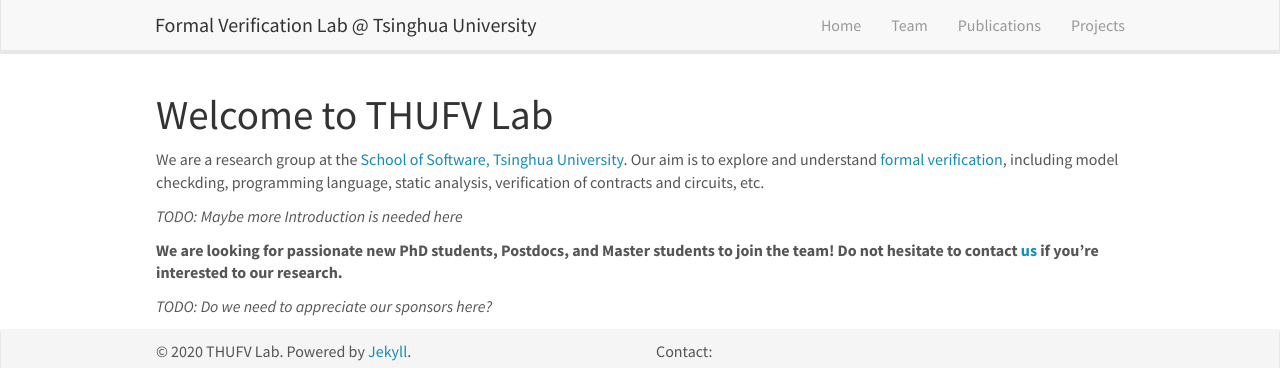
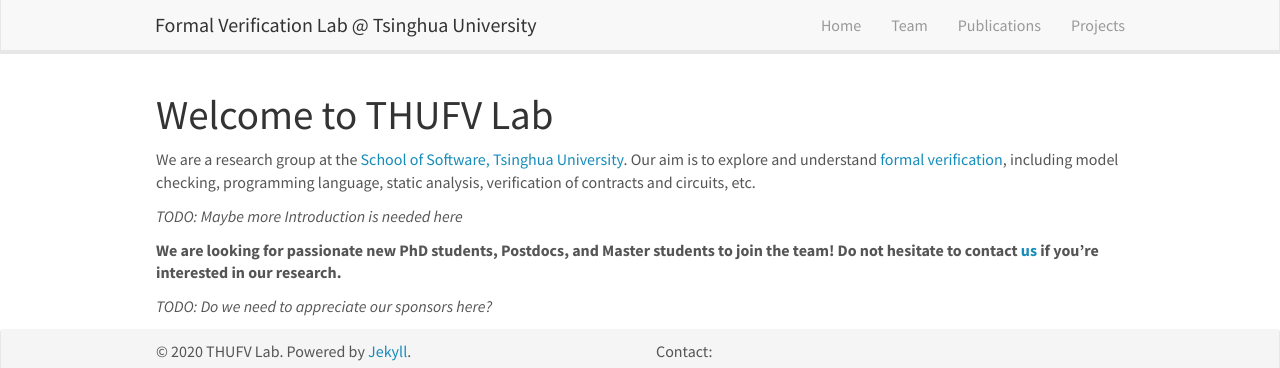
Before and after one commit to thufv/thufv.github.io, a Jekyll site: the page built from _pages/home.md, in a window 1280 px wide. Shown: the top 368 px of the page. Built offline with Jekyll 4.4.1, drawn with Linux system fonts in a browser that asks for light colours; nearby versions of some CDN libraries.

Commit message:
fix some typos

```diff
--- a/_pages/home.md
+++ b/_pages/home.md
@@ -6,10 +6,10 @@
 permalink: /
 ---
 
-We are a research group at the [School of Software, Tsinghua University](http://www.thss.tsinghua.edu.cn/publish/soften/index.html). Our aim is to explore and understand [formal verification](https://en.wikipedia.org/wiki/Formal_verification#:~:text=In%20the%20context%20of%20hardware,using%20formal%20methods%20of%20mathematics.), including model checkding, programming language, static analysis, verification of contracts and circuits, etc.
+We are a research group at the [School of Software, Tsinghua University](http://www.thss.tsinghua.edu.cn/publish/soften/index.html). Our aim is to explore and understand [formal verification](https://en.wikipedia.org/wiki/Formal_verification#:~:text=In%20the%20context%20of%20hardware,using%20formal%20methods%20of%20mathematics.), including model checking, programming language, static analysis, verification of contracts and circuits, etc.
 
 *TODO: Maybe more Introduction is needed here*
 
-**We are looking for passionate new PhD students, Postdocs, and Master students to join the team! Do not hesitate to contact [us](hefei@tsinghua.edu.cn) if you're interested to our research.**
+**We are looking for passionate new PhD students, Postdocs, and Master students to join the team! Do not hesitate to contact [us](hefei@tsinghua.edu.cn) if you're interested in our research.**
 
 *TODO: Do we need to appreciate our sponsors here?*
```
